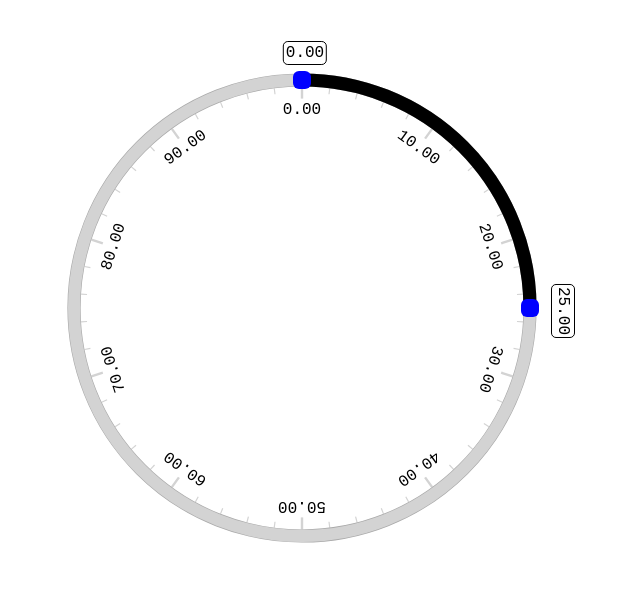
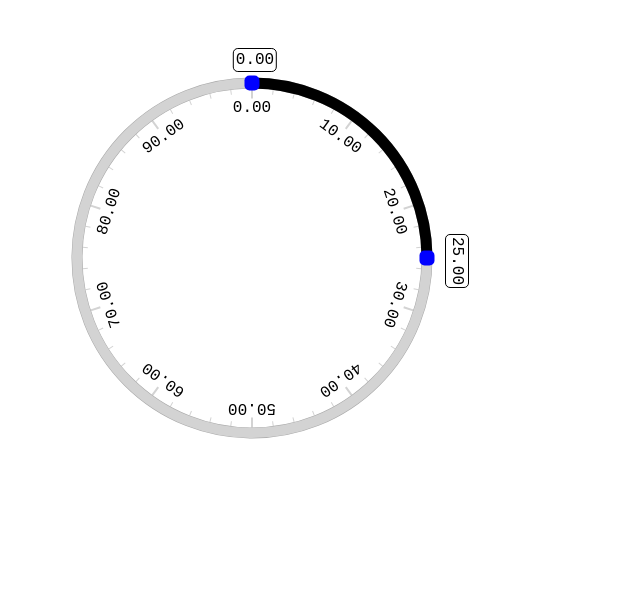
Before and after one commit to fmarotta/circularSlider, a plain HTML site: page index.html in a window 1280 px wide. Shown: the whole page, without its empty margins (6-646 px from the left). Drawn offline with nearby package versions, Linux system fonts and the light colour scheme.

Commit message:
better control of height

```diff
--- a/css/circularSlider.css
+++ b/css/circularSlider.css
@@ -1,6 +1,6 @@
 .cisl-container {
-    max-width: 100vmin;
-    max-height: 100vmin;
+    max-width: 500px;
+    max-height: 500px;
 }
 .cisl-tick-minor,
 .cisl-tick-major {
--- a/js/circularSlider.js
+++ b/js/circularSlider.js
@@ -123,8 +123,6 @@ class CircularSlider {
 
         // User configuration
         var config = {
-            height: 600,
-            width: 600,
             min: 0,
             max: 100,
             from: 0, // initial values for from and to
@@ -141,8 +139,6 @@ class CircularSlider {
             values_sep: ":"
         }
         var data_config = {
-            height: this.$input.data("height"),
-            width: this.$input.data("width"),
             min: parseFloat(this.$input.data("min")),
             max: parseFloat(this.$input.data("max")),
             from: parseFloat(this.$input.data("from")),
@@ -324,8 +320,6 @@ class CircularSlider {
             $(cisl_id + " .cisl-tick-major").remove()
             $(cisl_id + " .cisl-tick-minor").remove()
             $(cisl_id + " .cisl-break-major").remove()
-            this.$container.height(this.$container.width()) // mantain aspect ratio
-            this.$container.css("max-height", this.$container.width()) // even when reloading page
             this.border_shape_params = this.get_border_shape_params()
             this.draw_ruler()
             this.update_slider(this.angle_from, this.angle_to)
@@ -338,6 +332,8 @@ class CircularSlider {
          * In case of circular rails, we'd need the center and radius;
          * for elliptical rails, the center and the axes; and so on.
          */
+        this.$container.height(this.$container.width()) // mantain aspect ratio
+        this.$container.css("max-height", this.$container.width()) // even when reloading page
         var p = {
             shape: "circle",
             abs_center: {
@@ -419,17 +415,17 @@ class CircularSlider {
     draw_slider = function() {
         var cisl_id = this.cisl_id
         this.$input.after(
-            '<svg id=' + cisl_id.replace(/^#/, "") + ' class="cisl-container" height=' + this.config.height + ' width=' + this.config.width + '>' +
+            '<svg id=' + cisl_id.replace(/^#/, "") + ' class="cisl-container" height="100%" width="100%" >' +
             '<foreignObject width=100% height=100%>' +
             '<span class="cisl-label cisl-label-from cisl--style"></span>' +
             '<span class="cisl-label cisl-label-to cisl--style"></span>' +
             '<span class="cisl-label cisl-label-from-to cisl--style"></span>' +
             '</foreignObject>' +
             '<circle class="cisl-rails-border cisl--style" ' +
-                'cx=50% cy=50% r=38% fill="transparent">' +
+                'cx=50% cy=50% r=35% fill="transparent">' +
             '</circle>' +
             '<circle class="cisl-rails cisl--style" ' +
-                'cx=50% cy=50% r=38% fill="transparent">' +
+                'cx=50% cy=50% r=35% fill="transparent">' +
             '</circle>' +
             '<path class="cisl-bar cisl--style" fill="transparent" tabindex="3" />' +
             '<rect class="cisl-handle cisl-handle-from cisl--style" tabindex="1" />' +
@@ -616,11 +612,6 @@ class CircularSlider {
         } else if (config.step != null && (config.max - config.min) / config.step < config.breaks_n) {
             throw Error("Step size too big or not enough breaks; you can decrease the range of the slider, increase `step', or decrease `breaks_n'.")
         }
-        // Check that height == width
-        if (config.height != config.width) {
-            console.warn("Width cannot be different from height; I'm now setting both to the minimum between them. Please try again when ellipses will be supported.")
-            config.height = config.width = Math.min(config.height, config.width)
-        }
         // Convert to boolean
         config.ruler_inside = (String(config.ruler_inside).toLowerCase() == "true")
         return config
```
